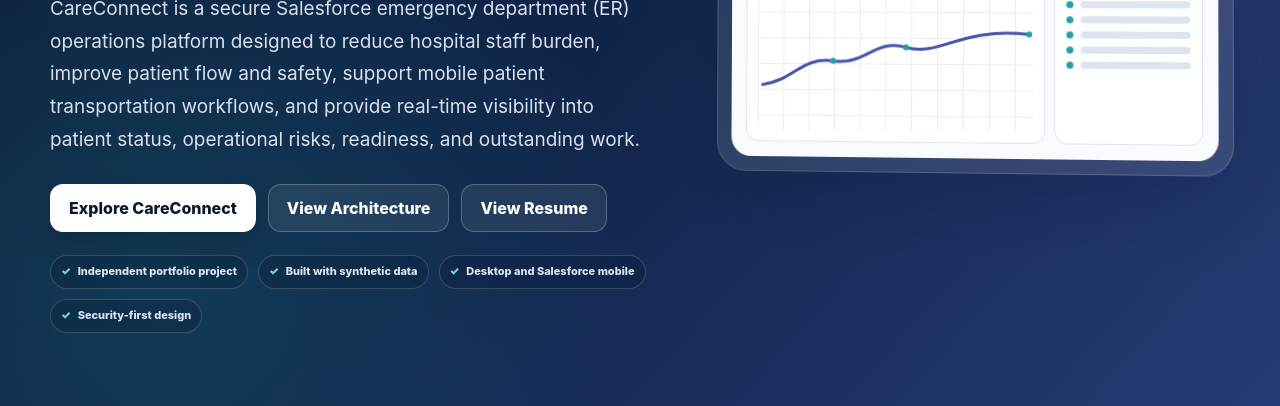
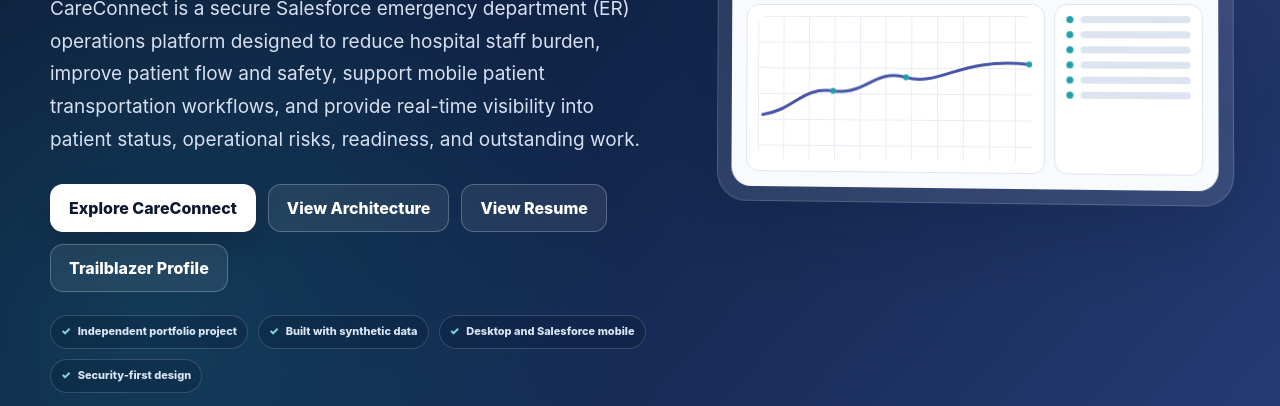
Before and after one commit to deonmartinxxxvii-code/careconnect-portfolio, a plain HTML site: page index.html in a window 1280 px wide. Shown: the part 546-952 px from the top of the page. Drawn offline with Linux system fonts and the light colour scheme.

Commit message:
Add Trailblazer profile button

```diff
--- a/index.html
+++ b/index.html
@@ -1156,6 +1156,7 @@
             <a class="button button-primary" href="#solution">Explore CareConnect</a>
             <a class="button button-secondary" href="#architecture">View Architecture</a>
             <a class="button button-secondary" href="Deon_Martin_Resume_26.pdf" target="_blank" rel="noopener">View Resume</a>
+            <a class="button button-secondary" href="https://www.salesforce.com/trailblazer/deonmartin" target="_blank" rel="noopener">Trailblazer Profile</a>
           </div>
 
           <div class="hero-proof" aria-label="Project qualifications">
```
